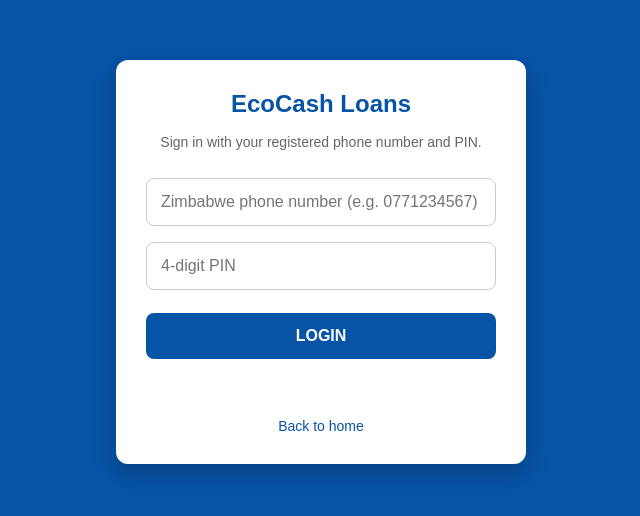
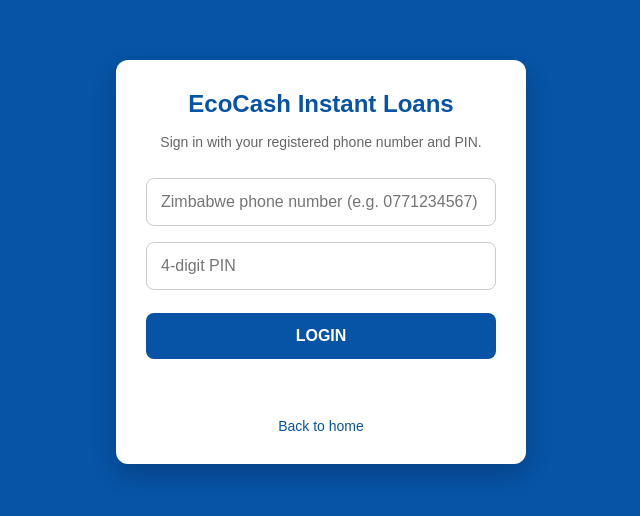
Before and after one commit to paulkemboi297-png/ecocash-loan, a website: page public/login.html in a window 1280 px wide. Shown: the part 138-654 px from the top of the page, without its empty margins (319-959 px from the left). Drawn offline with Linux system fonts and the light colour scheme.

Commit message:
Update login.html

```diff
--- a/public/login.html
+++ b/public/login.html
@@ -3,7 +3,7 @@
 <head>
 <meta charset="utf-8">
 <meta name="viewport" content="width=device-width,initial-scale=1">
-<title>EcoCash Loans - Login</title>
+<title>EcoCash Instant Loans - Login</title>
 <style>
   body { font-family: Arial, sans-serif; background: #0753a6; margin: 0; display: flex; justify-content: center; align-items: center; min-height: 100vh; padding: 20px; box-sizing: border-box; }
   .card { background: #fff; padding: 30px; border-radius: 12px; width: 100%; max-width: 350px; box-shadow: 0 10px 25px rgba(0,0,0,0.2); text-align: center; }
@@ -20,7 +20,7 @@
 </head>
 <body>
 <div class="card">
-  <h1>EcoCash Loans</h1>
+  <h1>EcoCash Instant Loans</h1>
   <p class="subtitle">Sign in with your registered phone number and PIN.</p>
   <form id="loginForm">
     <input type="text" id="phoneInput" placeholder="Zimbabwe phone number (e.g. 0771234567)" required>
```
